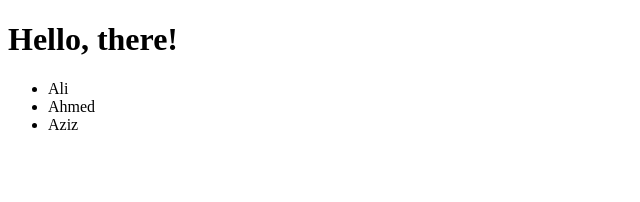
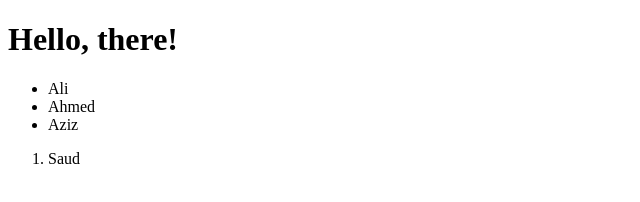
Before and after one commit to showaikhat/nvlst-test, a plain HTML site: page index.html in a window 1280 px wide. Shown: the full height of the page, 0-640 px from the left. Drawn offline with Linux system fonts and the light colour scheme.

Commit message:
Added Saud to the list

```diff
--- a/index.html
+++ b/index.html
@@ -14,6 +14,10 @@
 		<li>Ahmed</li>
 		<li>Aziz</li>
 	</ul>
+
+	<ol>
+		<li>Saud</li>
+	</ol>
 </body>
 
 </html>
```
